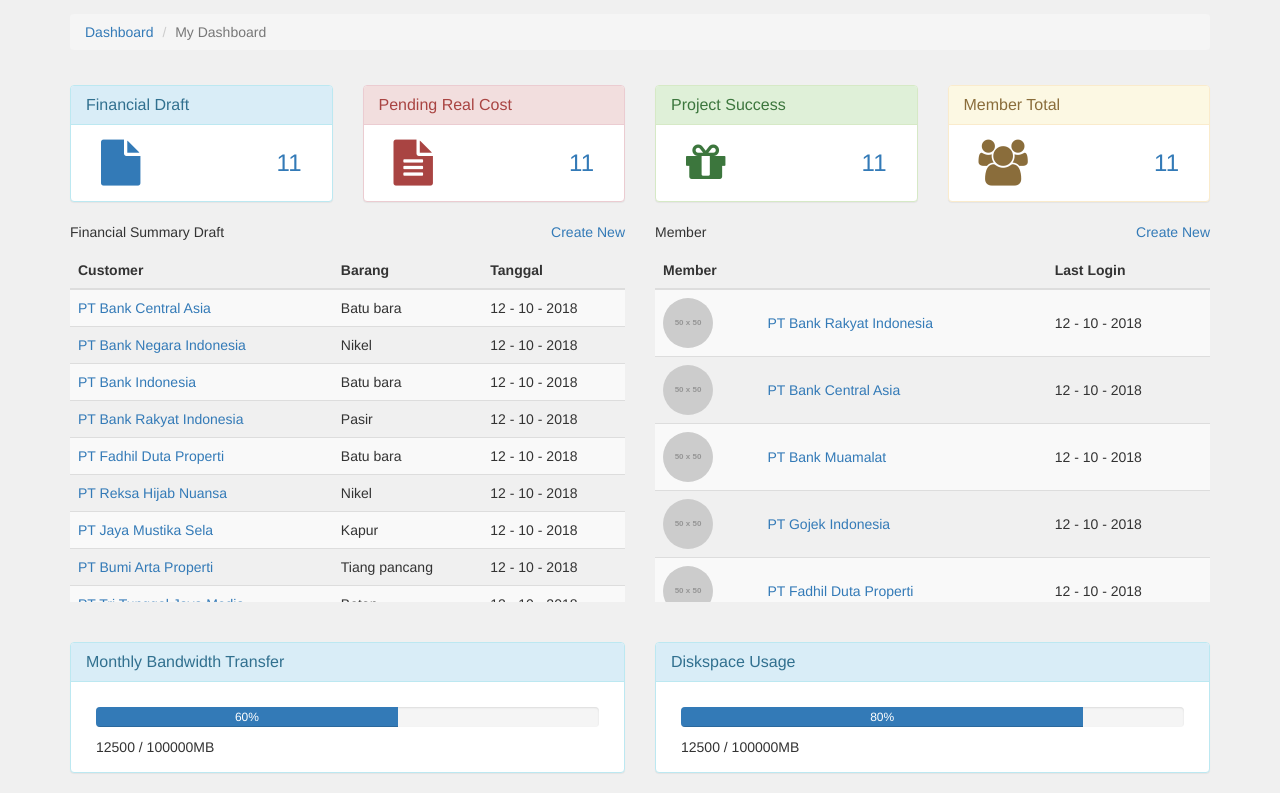
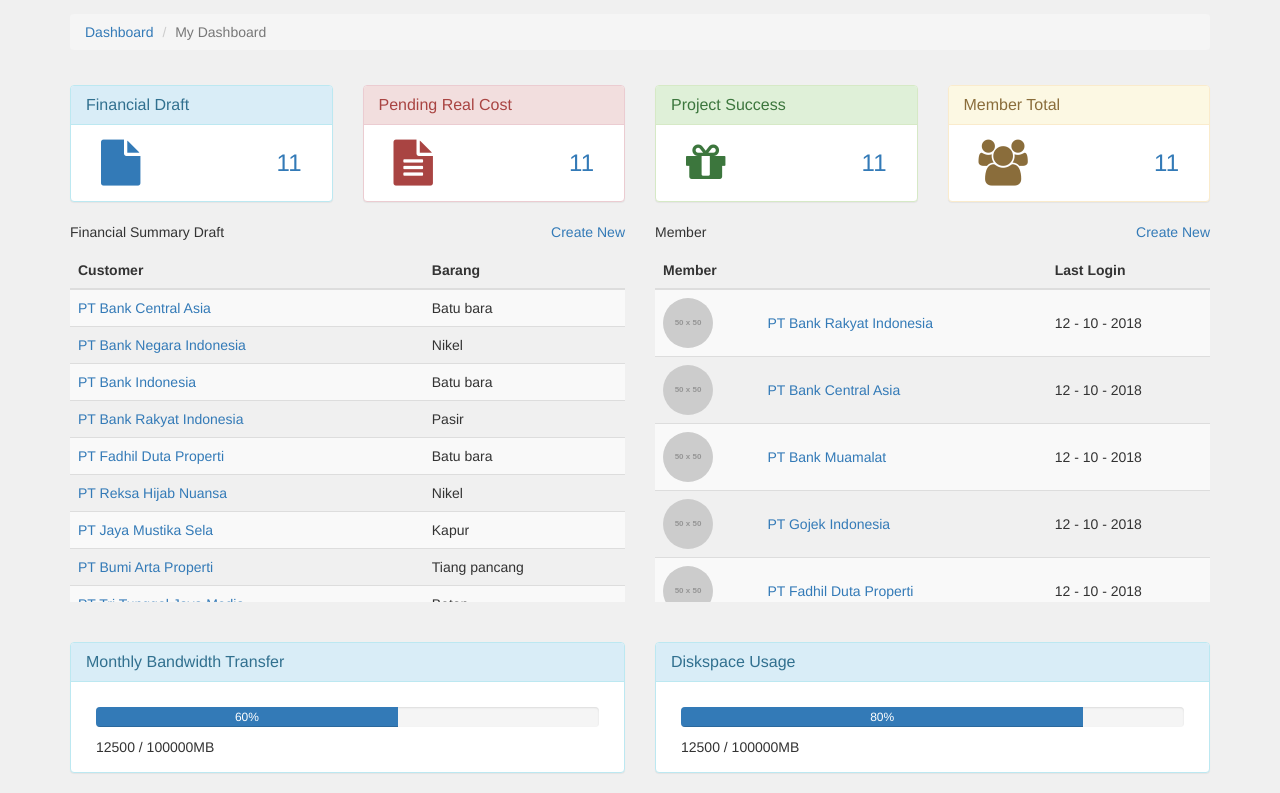
Before and after one commit to ganfadhil/jayamustika, a plain HTML site: page index.html in a window 1280 px wide. Shown: the part 58-851 px from the top of the page. Drawn offline with nearby package versions, Linux system fonts and the light colour scheme; placeholder pictures from the web are drawn by us.

Commit message:
hapus kolom tanggal di tabel

```diff
--- a/index.html
+++ b/index.html
@@ -174,59 +174,48 @@
               <tr>
                 <th>Customer</th>
                 <th>Barang</th>
-                <th>Tanggal</th>
               </tr>
             </thead>
             <tbody>
               <tr>
                 <td><a href="#">PT Bank Central Asia</a></td>
                 <td>Batu bara</td>
-                <td>12 - 10 - 2018</td>
               </tr>
               <tr>
                 <td><a href="#">PT Bank Negara Indonesia</a></td>
                 <td>Nikel</td>
-                <td>12 - 10 - 2018</td>
               </tr>
               <tr>
                 <td><a href="#">PT Bank Indonesia</a></td>
                 <td>Batu bara</td>
-                <td>12 - 10 - 2018</td>
               </tr>
               <tr>
                 <td><a href="#">PT Bank Rakyat Indonesia</a></td>
                 <td>Pasir</td>
-                <td>12 - 10 - 2018</td>
               </tr>
               <tr>
                 <td><a href="#">PT Fadhil Duta Properti</a></td>
                 <td>Batu bara</td>
-                <td>12 - 10 - 2018</td>
               </tr>
               <tr>
                 <td><a href="#">PT Reksa Hijab Nuansa</a></td>
                 <td>Nikel</td>
-                <td>12 - 10 - 2018</td>
               </tr>
               <tr>
                 <td><a href="#">PT Jaya Mustika Sela</a></td>
                 <td>Kapur</td>
-                <td>12 - 10 - 2018</td>
               </tr>
               <tr>
                 <td><a href="#">PT Bumi Arta Properti</a></td>
                 <td>Tiang pancang</td>
-                <td>12 - 10 - 2018</td>
               </tr>
               <tr>
                 <td><a href="#">PT Tri Tunggal Jaya Media</a></td>
                 <td>Beton</td>
-                <td>12 - 10 - 2018</td>
               </tr>
               <tr>
                 <td><a href="#">PT Gemah Ripah LohJinawi</a></td>
                 <td>Paku Bumi</td>
-                <td>12 - 10 - 2018</td>
               </tr>
             </tbody>
           </table>
```
